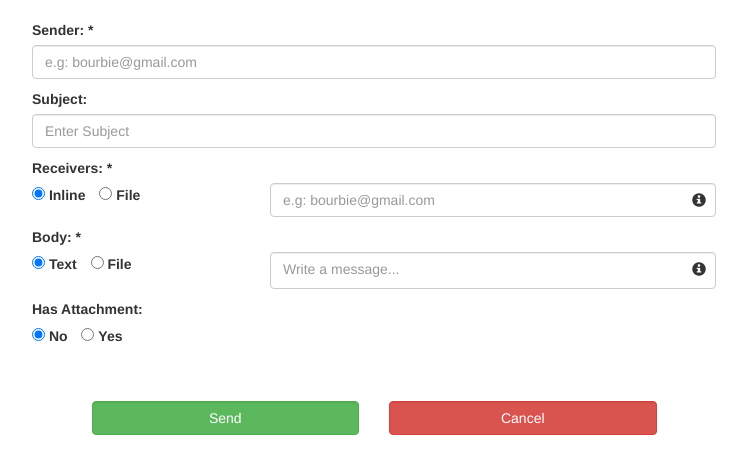
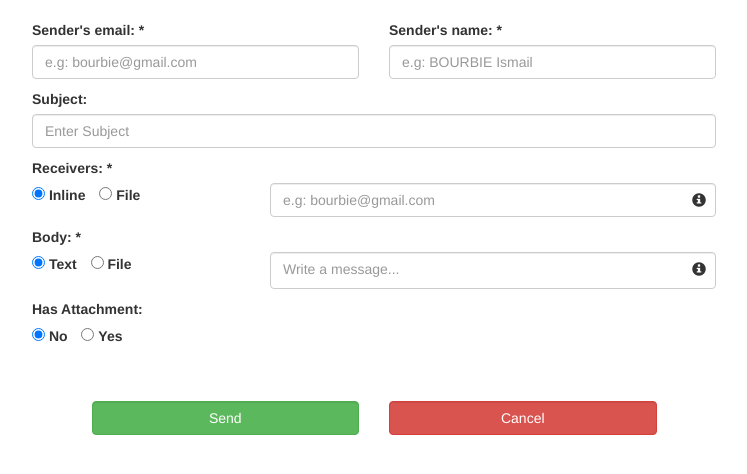
Before and after one commit to IsmailBourbie/SendMails, a PHP site: page /index.php in a window 1280 px wide. Shown: the part 171-645 px from the top of the page, without its empty margins (266-1013 px from the left). Run offline with PHP 8.4, Linux system fonts and the light colour scheme.

Commit message:
add sender's name

```diff
--- a/app/index.php
+++ b/app/index.php
@@ -8,4 +8,6 @@ if ($_SERVER['REQUEST_METHOD'] != 'POST') {
 
 $inputs = Request::post();
 
+echo "<pre>";
 var_dump($_POST);
+echo "</pre>";
--- a/index.php
+++ b/index.php
@@ -27,8 +27,16 @@
       <form class="main-form" autocomplete="off" method="post" action="app/index.php">
         <!-- Sender input start  -->
         <div class="inputs-group">
-          <label>Sender: *</label>
-          <input id="sender" name="sender" type="email" class="form-control" placeholder="e.g: bourbie@gmail.com" >
+          <div class="row">
+            <div class="col-lg-6">
+              <label>Sender's email: *</label>
+              <input id="sender_email" name="sender_email" type="email" class="form-control" placeholder="e.g: bourbie@gmail.com" >
+            </div>
+            <div class="col-lg-6">
+              <label>Sender's name: *</label>
+              <input id="sender_name" name="sender_name" type="text" class="form-control" placeholder="e.g: BOURBIE Ismail" >
+            </div>
+          </div>
         </div>
         <!-- Sender input end  -->
 
--- a/js/plugins.js
+++ b/js/plugins.js
@@ -17,7 +17,10 @@ $(document).ready(function() {
     $("form.main-form").submit(function($e) {
       $e.preventDefault();
       let formData = {
-        "sender": $('#sender').val().trim(),
+        "sender": {
+          "email": $('#sender_email').val().trim(),
+          "name": $('#sender_name').val().trim()
+        },
         "subject":$('#subject').val().trim(),
         "receivers": {
           "type": $('input[name=receiversType]:checked', 'form.main-form').val().trim(),
@@ -73,7 +76,7 @@ $(document).ready(function() {
         formData.attachements.attachementsFiles = "";
       }
       console.log(formData);
-      /*
+
       $.ajax({
         'method': 'POST',
         'url': 'app/index.php',
@@ -81,7 +84,7 @@ $(document).ready(function() {
         'data':  formData,
       }).done(function (msg) {
         console.log(msg);
-      });*/
+      });
     });
 
 
```
